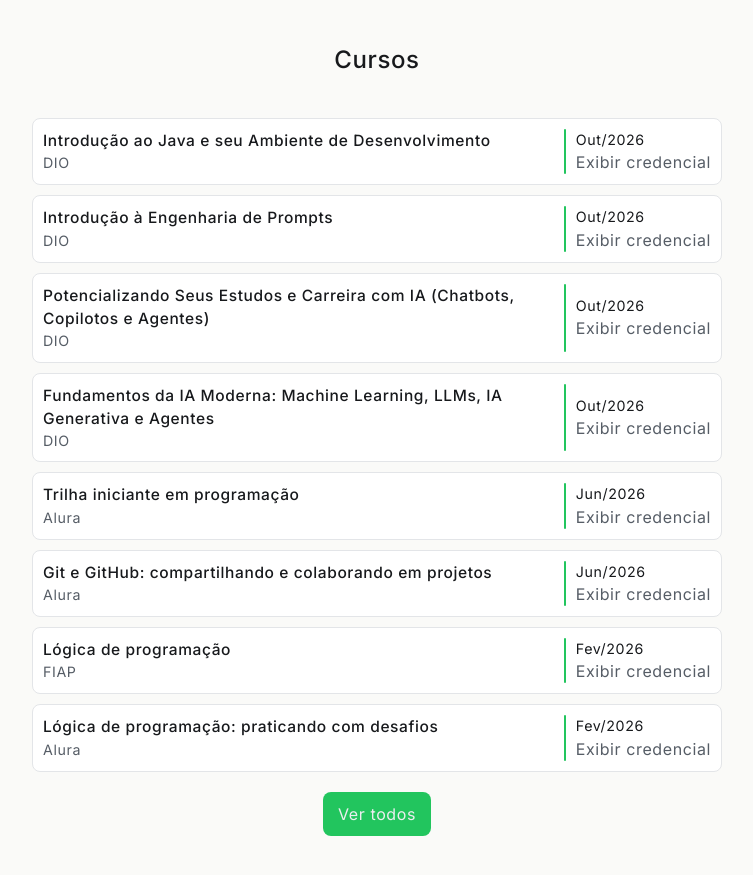
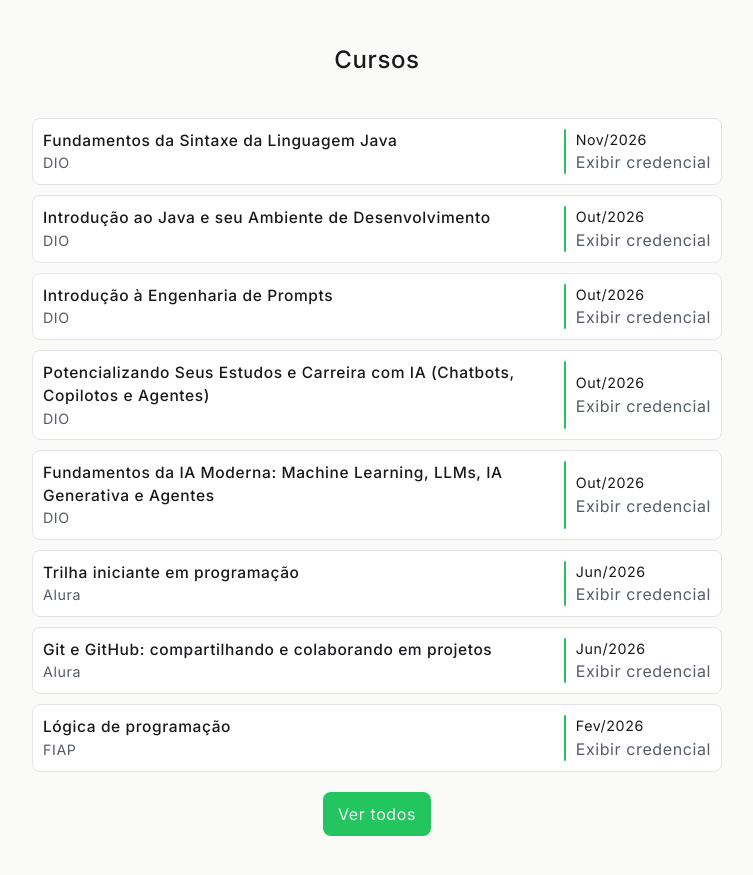
Before and after one commit to alcamarano/portfolio, a website: page index.html in a window 1280 px wide. Shown: the part 2560-3435 px from the top of the page, without its empty margins (263-1016 px from the left). Drawn offline with Linux system fonts and the light colour scheme.

Commit message:
feat(courses): adiciona nova certificação

```diff
--- a/index.html
+++ b/index.html
@@ -180,6 +180,19 @@
                 <ol id="olListCourses" class="courses__list">
                     <li class="courses__item bg-surface-light dark:bg-surface-dark border border-border-light dark:border-border-dark">
                         <div>
+                            <h4 class="text-text-primary-light dark:text-text-primary-dark">Fundamentos da Sintaxe da Linguagem Java</h4>
+                            <p class="text-text-secondary-light dark:text-text-secondary-dark">DIO</p>
+                        </div>
+                        <div class="courses__item--flex">
+                            <div class="vertical-bar"></div>
+                            <div>
+                                <p class="text-text-primary-light dark:text-text-primary-dark">Nov/2026</p>
+                                <a href="https://www.dio.me/certificate/0LJUPCF1/share" target="_blank" rel="noopener noreferrer" aria-label="Exibir credencial: Fundamentos da Sintaxe da Linguagem Java" class="text-text-secondary-light dark:text-text-secondary-dark">Exibir credencial</a>
+                            </div>
+                        </div>
+                    </li>
+                    <li class="courses__item bg-surface-light dark:bg-surface-dark border border-border-light dark:border-border-dark">
+                        <div>
                             <h4 class="text-text-primary-light dark:text-text-primary-dark">Introdução ao Java e seu Ambiente de Desenvolvimento</h4>
                             <p class="text-text-secondary-light dark:text-text-secondary-dark">DIO</p>
                         </div>
@@ -187,7 +200,7 @@
                             <div class="vertical-bar"></div>
                             <div>
                                 <p class="text-text-primary-light dark:text-text-primary-dark">Out/2026</p>
-                                <a href="https://www.dio.me/certificate/DTFGTASF/share" target="_blank" rel="noopener noreferrer" aria-label="Exibir credencial: Introdução à Engenharia de Prompts" class="text-text-secondary-light dark:text-text-secondary-dark">Exibir credencial</a>
+                                <a href="https://www.dio.me/certificate/DTFGTASF/share" target="_blank" rel="noopener noreferrer" aria-label="Exibir credencial: Introdução ao Java e seu Ambiente de Desenvolvimento" class="text-text-secondary-light dark:text-text-secondary-dark">Exibir credencial</a>
                             </div>
                         </div>
                     </li>
```
